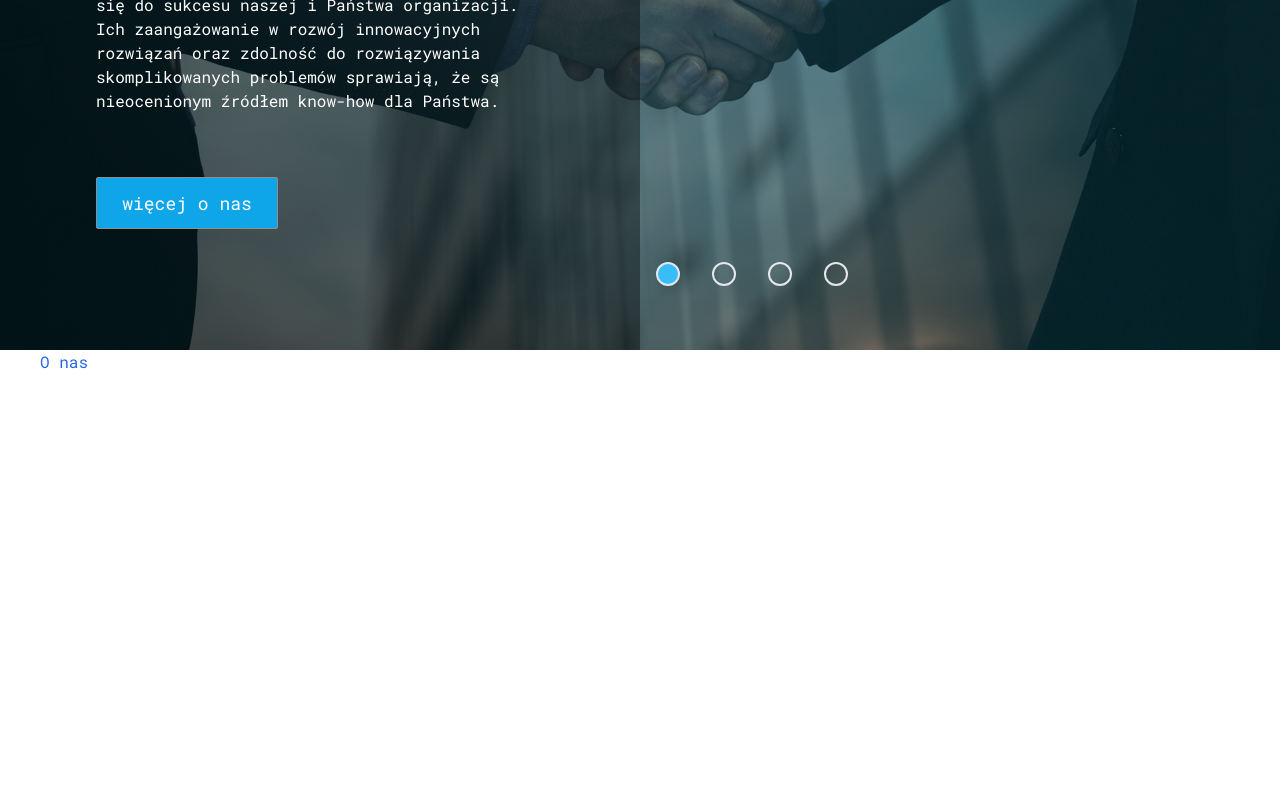
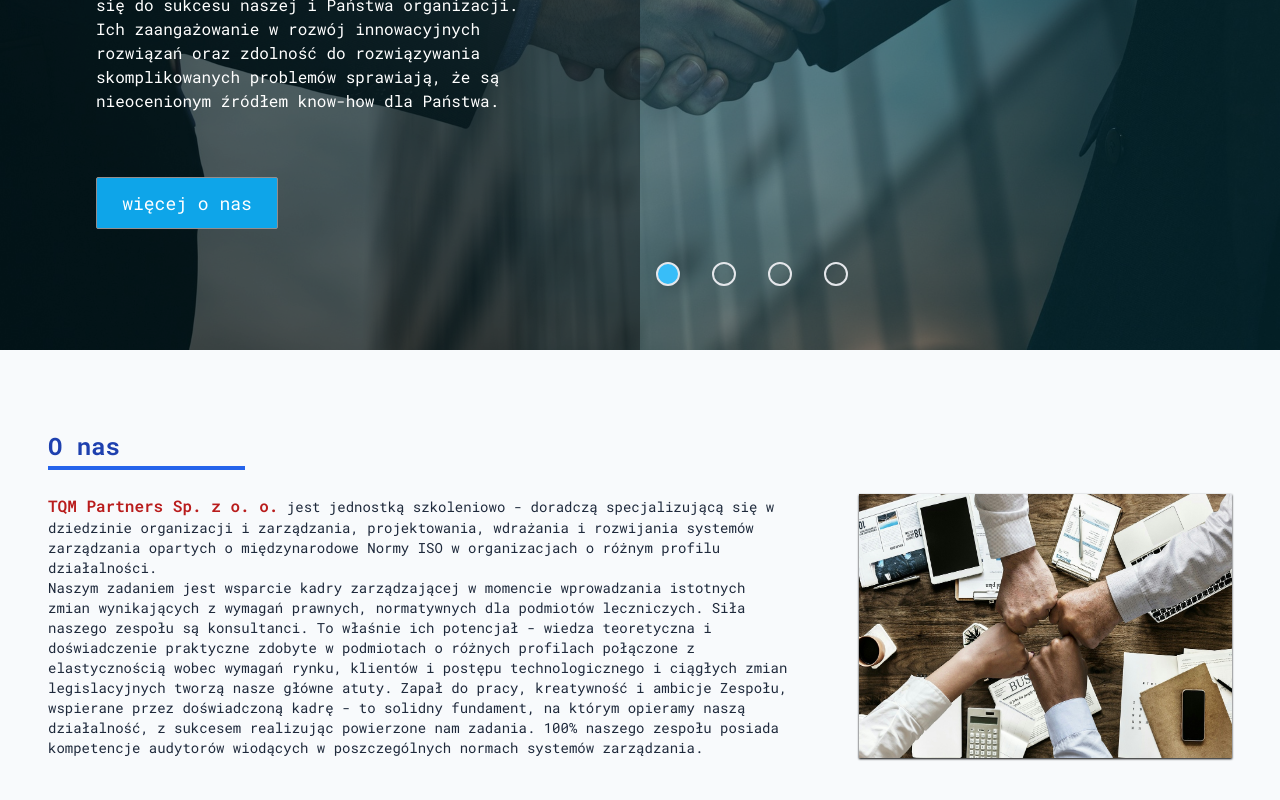
Before and after one commit to SoT03/tqm, a Next.js app: page / in a window 1280 px wide. Shown: the part 450-1250 px from the top of the page. Before the commit the page ends 824 px from the top, so only its background shows below. Built offline with nearby package versions, Linux system fonts and the light colour scheme.

Commit message:
finished about us section

```diff
--- a/components/aboutus/AboutUs.tsx
+++ b/components/aboutus/AboutUs.tsx
@@ -1,10 +1,44 @@
 import Section from '../util/section/Section';
 import SectionTitle from '../util/section/SectionTitle';
+import SectionHr from '../util/section/Sectionhr';
 
 const AboutUs = () => {
 	return (
-		<Section id='aboutus'>
-			<SectionTitle title='O nas' />
+		<Section id='aboutus' classes='bg-slate-50'>
+			<SectionTitle title='O nas' classes='lg:text-left ' />
+			<SectionHr />
+			<div className='mt-6 text-sm lg:flex lg:gap-6 xl:gap-16'>
+				<div className='lg:w-2/3'>
+					<p>
+						<span className='text-red-700 font-semibold text-base'>
+							TQM Partners Sp. z o. o.
+						</span>{' '}
+						jest jednostką szkoleniowo - doradczą specjalizującą się w
+						dziedzinie organizacji i zarządzania, projektowania, wdrażania i
+						rozwijania systemów zarządzania opartych o międzynarodowe Normy ISO
+						w organizacjach o różnym profilu działalności.
+					</p>{' '}
+					<p>
+						Naszym zadaniem jest wsparcie kadry zarządzającej w momencie
+						wprowadzania istotnych zmian wynikających z wymagań prawnych,
+						normatywnych dla podmiotów leczniczych. Siła naszego zespołu są
+						konsultanci. To właśnie ich potencjał - wiedza teoretyczna i
+						doświadczenie praktyczne zdobyte w podmiotach o różnych profilach
+						połączone z elastycznością wobec wymagań rynku, klientów i postępu
+						technologicznego i ciągłych zmian legislacyjnych tworzą nasze główne
+						atuty. Zapał do pracy, kreatywność i ambicje Zespołu, wspierane
+						przez doświadczoną kadrę - to solidny fundament, na którym opieramy
+						naszą działalność, z sukcesem realizując powierzone nam zadania.
+						100% naszego zespołu posiada kompetencje audytorów wiodących w
+						poszczególnych normach systemów zarządzania.
+					</p>
+				</div>
+				<img
+					src='/img/fistBump.jpg'
+					alt='Zdjęcie zespołu przybijającego żółwika'
+					className='hidden w-1/3 shadow-sm shadow-black lg:block '
+				/>
+			</div>
 		</Section>
 	);
 };
--- a/components/layout/navbar.tsx
+++ b/components/layout/navbar.tsx
@@ -27,7 +27,7 @@ const Navbar = () => {
 	};
 
 	return (
-		<nav className='fixed top-0 left-0 w-full text-lg bg-blue-300 bg-opacity-35  md:bg-transparent md:backdrop-blur-sm   z-10'>
+		<nav className='fixed top-0 left-0 w-full text-lg bg-sky-300 backdrop-blur-sm bg-opacity-35  md:bg-transparent    z-10'>
 			<div className='wrapper-lg'>
 				<div className='py-4 px-6 flex items-center justify-between md:py-2 lg:px-10 lg:py-4'>
 					<Link
--- a/components/util/section/Section.tsx
+++ b/components/util/section/Section.tsx
@@ -6,7 +6,9 @@ type SectionProps = {
 
 const Section = ({ children, id, classes }: SectionProps) => {
 	return (
-		<section id={id} className={`text-blue-600 ${classes}`}>
+		<section
+			id={id}
+			className={`text-slate-800 px-8 py-12 md:px-12 lg:py-16 xl:py-20 ${classes}`}>
 			<div className='wrapper'>{children}</div>
 		</section>
 	);
--- a/components/util/section/SectionTitle.tsx
+++ b/components/util/section/SectionTitle.tsx
@@ -4,7 +4,12 @@ type SectionTitleProps = {
 };
 
 const SectionTitle = ({ title, classes }: SectionTitleProps) => {
-	return <h2 className={`${classes}`}>{title}</h2>;
+	return (
+		<h2
+			className={`text-blue-800 font-bold text-3xl mb-2 text-center lg:text-2xl lg:mb-1 ${classes}`}>
+			{title}
+		</h2>
+	);
 };
 
 export default SectionTitle;
--- a/components/util/section/Sectionhr.tsx
+++ b/components/util/section/Sectionhr.tsx
@@ -1,5 +1,5 @@
 const SectionHr = () => {
-	return <hr />;
+	return <hr className='border-blue-600 border-solid border-2  lg:w-2/12 ' />;
 };
 
 export default SectionHr;
--- a/styles/globals.css
+++ b/styles/globals.css
@@ -15,7 +15,7 @@ html {
 
 .wrapper {
 	margin: auto;
-	max-width: 1200px;
+	max-width: 1280px;
 }
 
 .wrapper-lg {
```
Also changed, not shown: public/img/fistBump.jpg (added).
